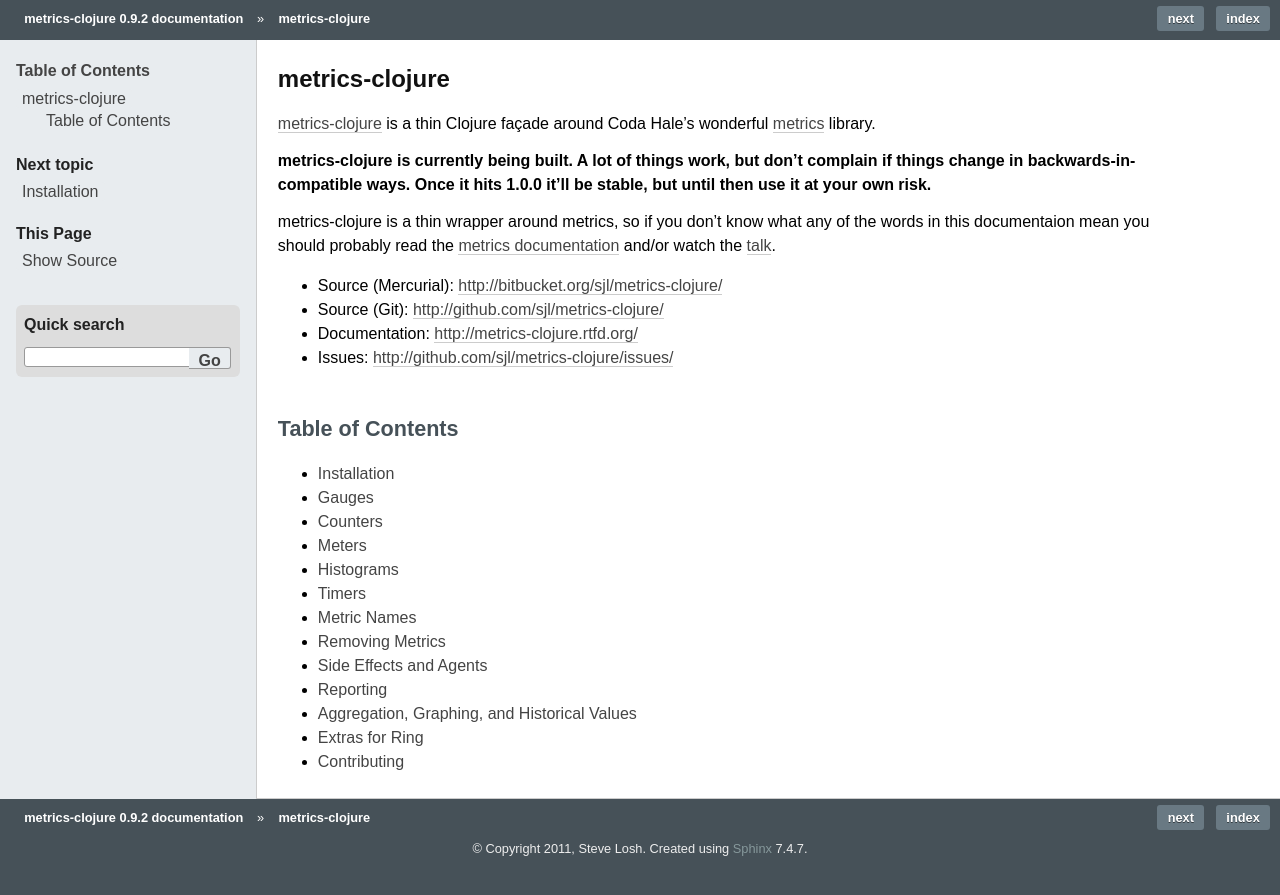
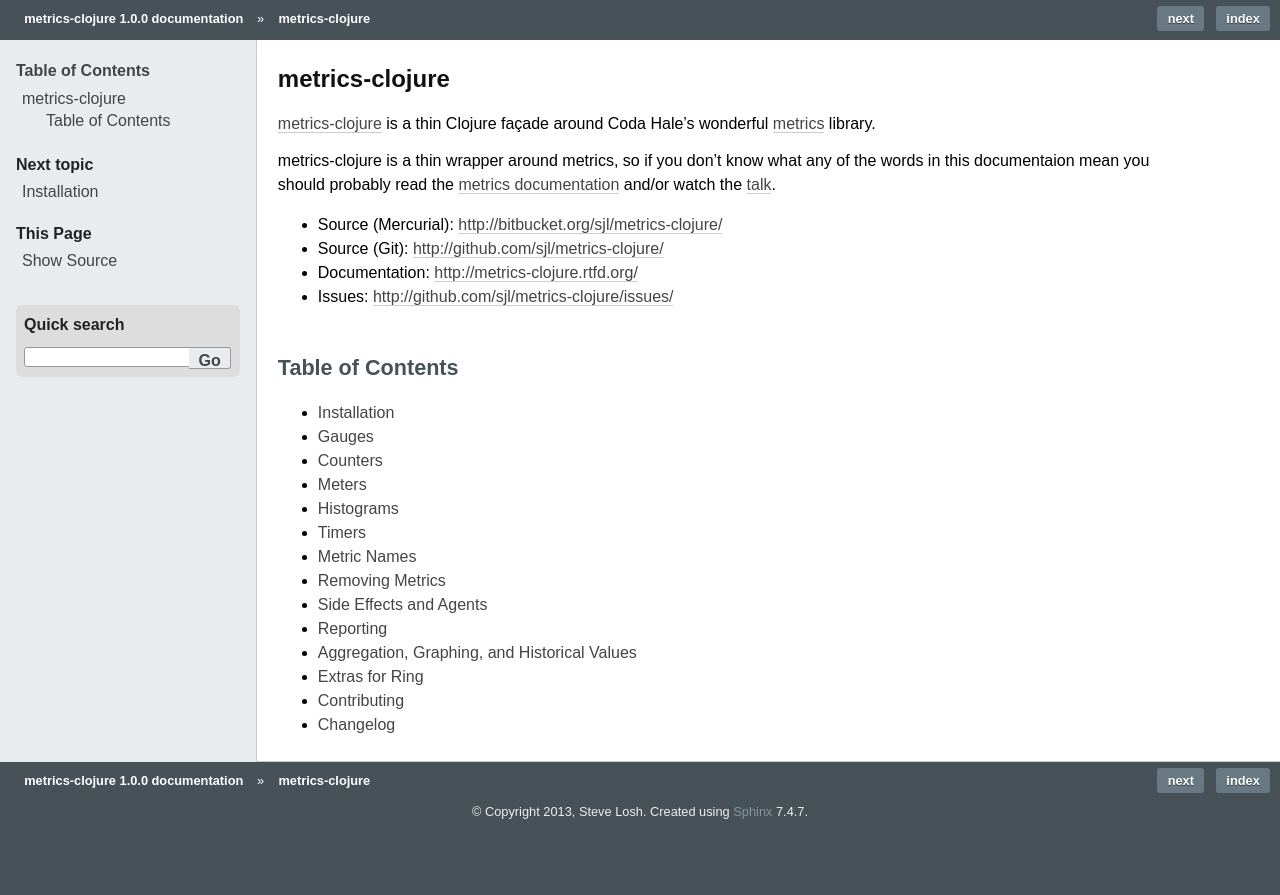
Before and after one commit to clj-commons/metrics-clojure, a Sphinx documentation site: the page built from docs/source/index.rst, in a window 1280 px wide. Shown: the top 895 px of the page. Built offline with Sphinx 7.4.7, drawn with Linux system fonts in a browser that asks for light colours.

Commit message:
Update version number to 1.0.0.

```diff
--- a/README.markdown
+++ b/README.markdown
@@ -10,7 +10,7 @@ Installation
 
 Add this to your `project.clj`'s dependencies:
 
-    [metrics-clojure "0.9.2"]
+    [metrics-clojure "1.0.0"]
 
 That's it.
 
--- a/docs/source/conf.py
+++ b/docs/source/conf.py
@@ -41,16 +41,16 @@ master_doc = 'index'
 
 # General information about the project.
 project = u'metrics-clojure'
-copyright = u'2011, Steve Losh'
+copyright = u'2013, Steve Losh'
 
 # The version info for the project you're documenting, acts as replacement for
 # |version| and |release|, also used in various other places throughout the
 # built documents.
 #
 # The short X.Y version.
-version = '0.9.2'
+version = '1.0.0'
 # The full version, including alpha/beta/rc tags.
-release = '0.9.2'
+release = '1.0.0'
 
 # The language for content autogenerated by Sphinx. Refer to documentation
 # for a list of supported languages.
--- a/docs/source/index.rst
+++ b/docs/source/index.rst
@@ -3,10 +3,6 @@ metrics-clojure
 
 `metrics-clojure <http://metrics-clojure.rtfd.org/>`_ is a thin Clojure façade
 around Coda Hale's wonderful `metrics <http://metrics.codahale.com/>`_ library.
-
-**metrics-clojure is currently being built.  A lot of things work, but don't
-complain if things change in backwards-incompatible ways.  Once it hits 1.0.0
-it'll be stable, but until then use it at your own risk.**
 
 metrics-clojure is a thin wrapper around metrics, so if you don't know what any
 of the words in this documentaion mean you should probably read the `metrics
@@ -37,3 +33,4 @@ Table of Contents
    aggregation
    ring
    contributing
+   changelog
--- a/docs/source/installation.rst
+++ b/docs/source/installation.rst
@@ -3,6 +3,6 @@ Installation
 
 Add this to your ``project.clj``'s dependencies::
 
-    [metrics-clojure "0.9.2"]
+    [metrics-clojure "1.0.0"]
 
 That's it.
--- a/docs/source/ring.rst
+++ b/docs/source/ring.rst
@@ -12,7 +12,7 @@ library so you don't have to install it unless you want it.
 
 To install it, add this to your ``project.clj``'s dependencies::
 
-    [metrics-clojure-ring "0.9.2"]
+    [metrics-clojure-ring "1.0.0"]
 
 **Note:** the versions of metrics-clojure and metrics-clojure-ring should always
 be the same.
```
Also changed, not shown: docs/source/changelog.rst (added, +13 -0 lines), 2 other files.
